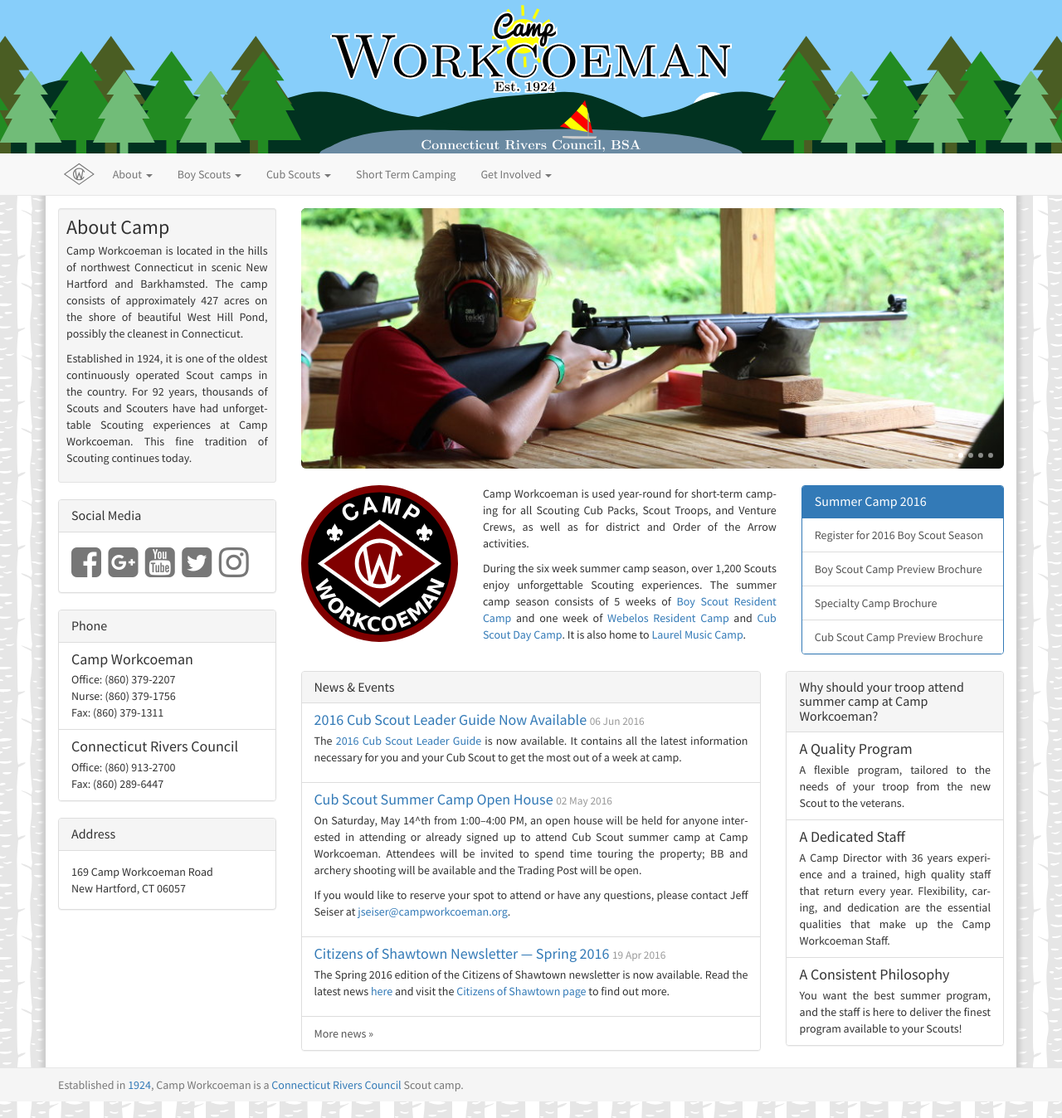
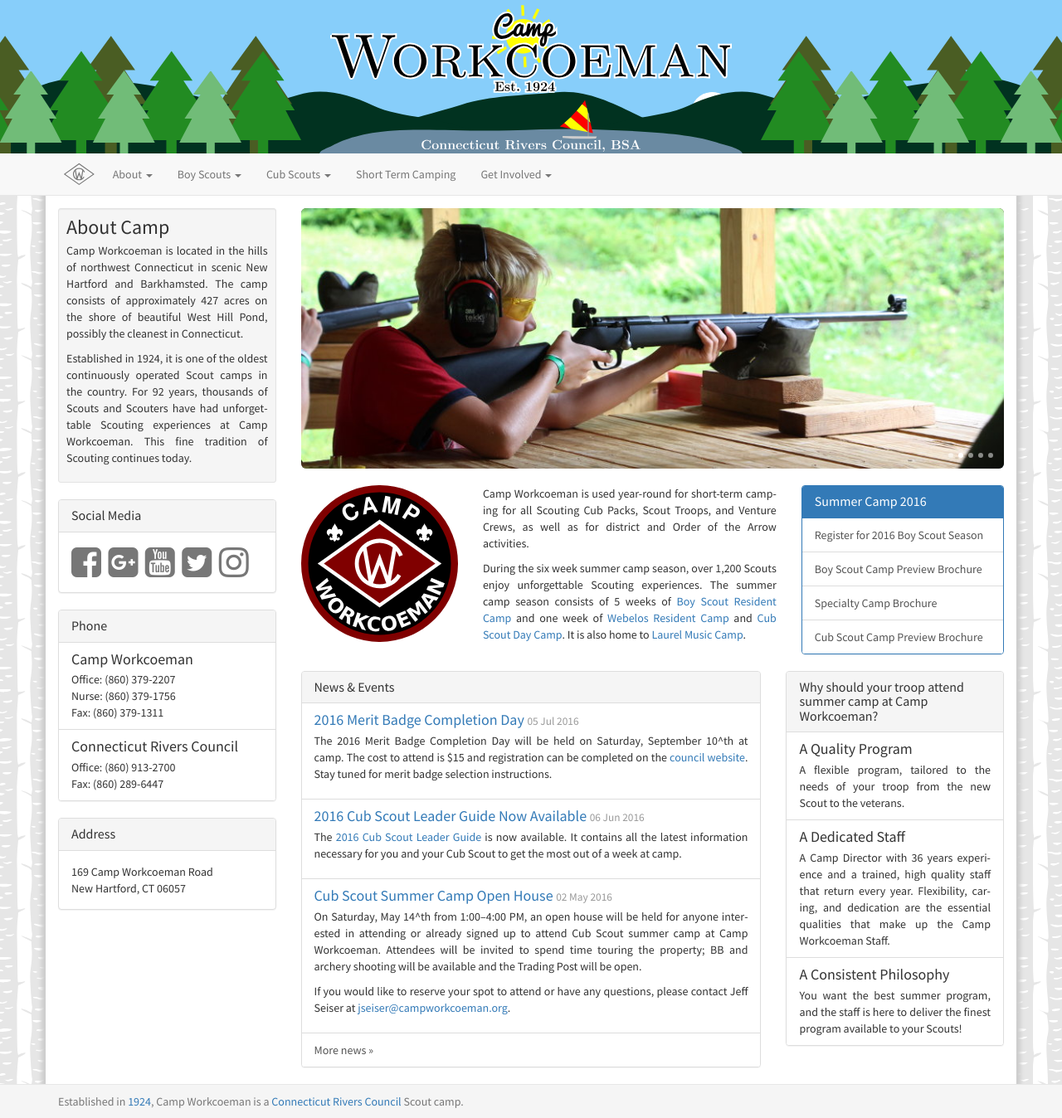
Before and after one commit to campworkcoeman/campworkcoeman.org, a Jekyll site: the page built from index.html, in a window 1280 px wide. Shown: the whole page at 83% size. Built offline with Jekyll 4.4.1, drawn with Linux system fonts in a browser that asks for light colours; nearby versions of some CDN libraries; Markdown is read by kramdown in place of the engine named in the settings.

Commit message:
Added Merit Badge Completion Day info.

```diff
--- /dev/null
+++ b/about/news/_posts/2016-07-05-mb-completion-day.md
@@ -0,0 +1,7 @@
+---
+published: true
+layout: news-item
+title: 2016 Merit Badge Completion Day
+---
+
+The 2016 Merit Badge Completion Day will be held on Saturday, September 10^th at camp. The cost to attend is $15 and registration can be completed on the [council website](http://www.ctrivers.org/Event.aspx?id=14912). Stay tuned for merit badge selection instructions.
--- a/boy-scouts/special-programs/index.md
+++ b/boy-scouts/special-programs/index.md
@@ -7,7 +7,10 @@
 
 ## Merit Badge Completion Day
 
-The date of the 2016 Merit Badge Completion Day is to be determined; it will most likely occur in September.
+The 2016 Merit Badge Completion Day will be held on Saturday, September 10^th at camp. The cost to attend is $15 and registration can be completed on the council website. Stay tuned for merit badge selection instructions.
+
+> %list-group%
+> <a href="http://www.ctrivers.org/Event.aspx?id=14912" class="list-group-item">Register for Merit Badge Completion Day</a>
 
 ## Scuba
 
```
